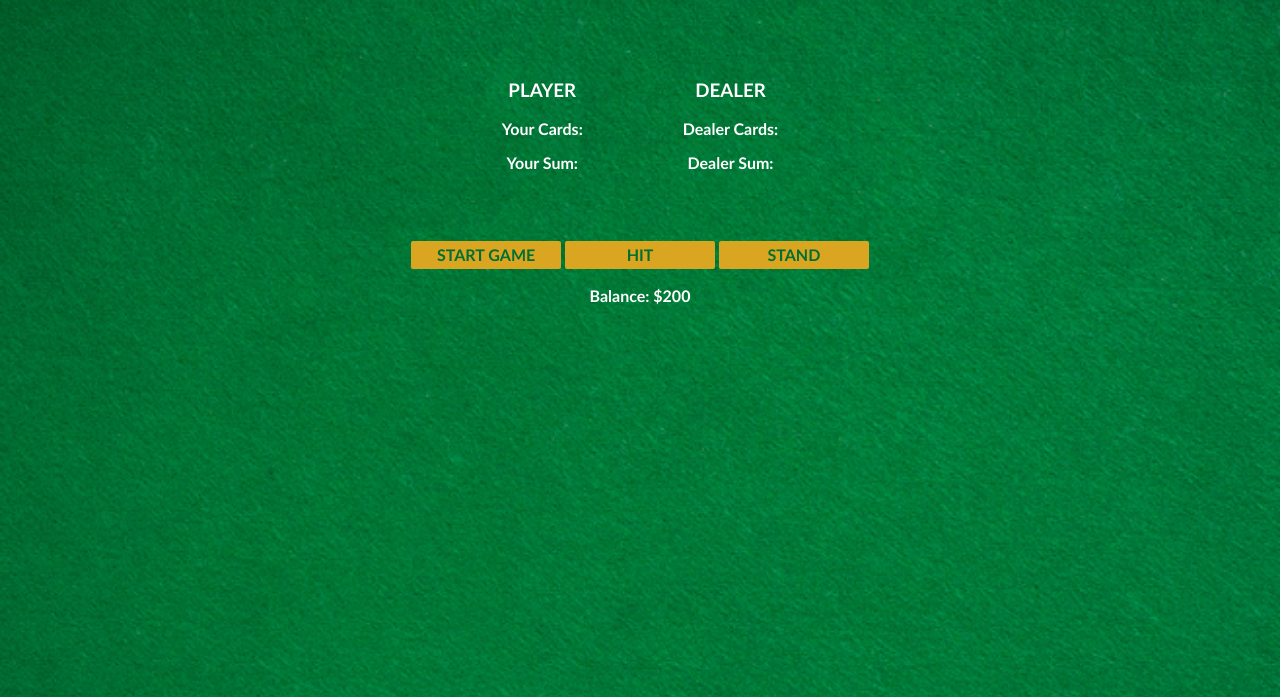
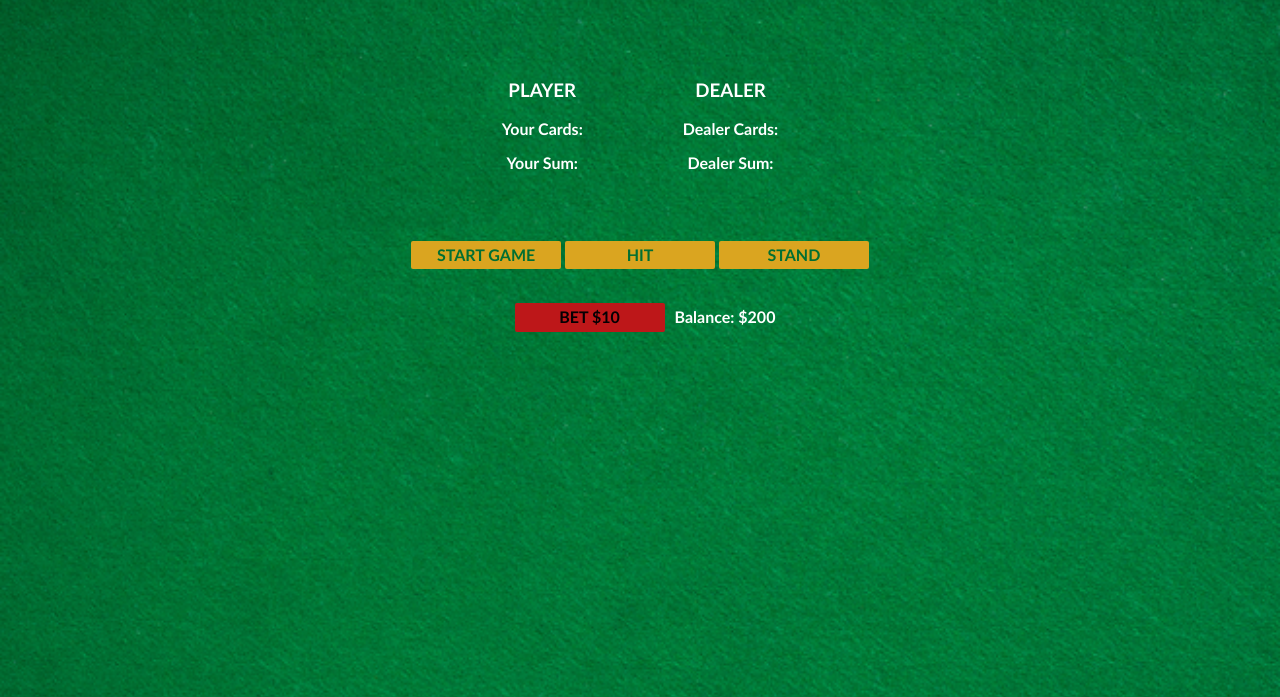
Before and after one commit to Trygvemb/Blackjack-game-site, a website built with Vite: page index.html in a window 1280 px wide. Shown: the part 103-800 px from the top of the page. Built offline with nearby package versions, Linux system fonts and the light colour scheme.

Commit message:
bet button layout

```diff
--- a/index.css
+++ b/index.css
@@ -41,7 +41,35 @@ button:hover {
     display: block;
     margin: 50px;
 }
-#player-id {
+#betting {
+    display: flex;
+    justify-content: center;
+    margin-top: 30px;
+
+    line-height: 30px;
+    text-align: center;
+    justify-items: center;
+
 }
-#dealer-id {
+#balance-el {
+    margin: auto 0px;
 }
+#bet-btn {
+    color: #040003;
+    width: 150px;
+    height: 28.4px;
+    background: #bd1719;
+    padding-top: 5px;
+    padding-bottom: 5px;
+    font-weight: bold;
+    border: none;
+    border-radius: 2px;
+    margin-bottom: 2px;
+    margin-top: 2px;
+    margin: 2px 10px;
+
+}
+#bet-btn:hover {
+    border: 1px solid black;
+
+}
--- a/index.html
+++ b/index.html
@@ -22,7 +22,10 @@
             <button onclick="newCard()">HIT</button>
             <button onclick="stand()">STAND</button>
         </div>
-        <p id="player-el"></p>
+        <div id="betting">
+            <button id="bet-btn">BET $10</button>
+            <p id="balance-el"></p>
+        </div>
         <script src="index.js"></script>
     </body>
 </html>
--- a/index.js
+++ b/index.js
@@ -34,7 +34,7 @@ let chips = 200
 let messageEl = document.getElementById("message-el")
 let sumEl = document.getElementById("sum-el")
 let cardsEl = document.getElementById("cards-el")
-let playerEl = document.getElementById("player-el")
+let balanceEl = document.getElementById("balance-el")
 //dealer
 let dealerCardsEl = document.getElementById("dealer-cards-el")
 let dealerSumEl = document.getElementById("dealer-sum-el")
@@ -44,7 +44,7 @@ let dealerIdEl = document.getElementById("dealer-id")
 
 
 //betting
-playerEl.textContent = "Balance: $" + chips
+balanceEl.textContent = "Balance: $" + chips
 
 function getRandomCard() {
     let randomNumber = Math.floor( Math.random()*13 ) + 1
```
